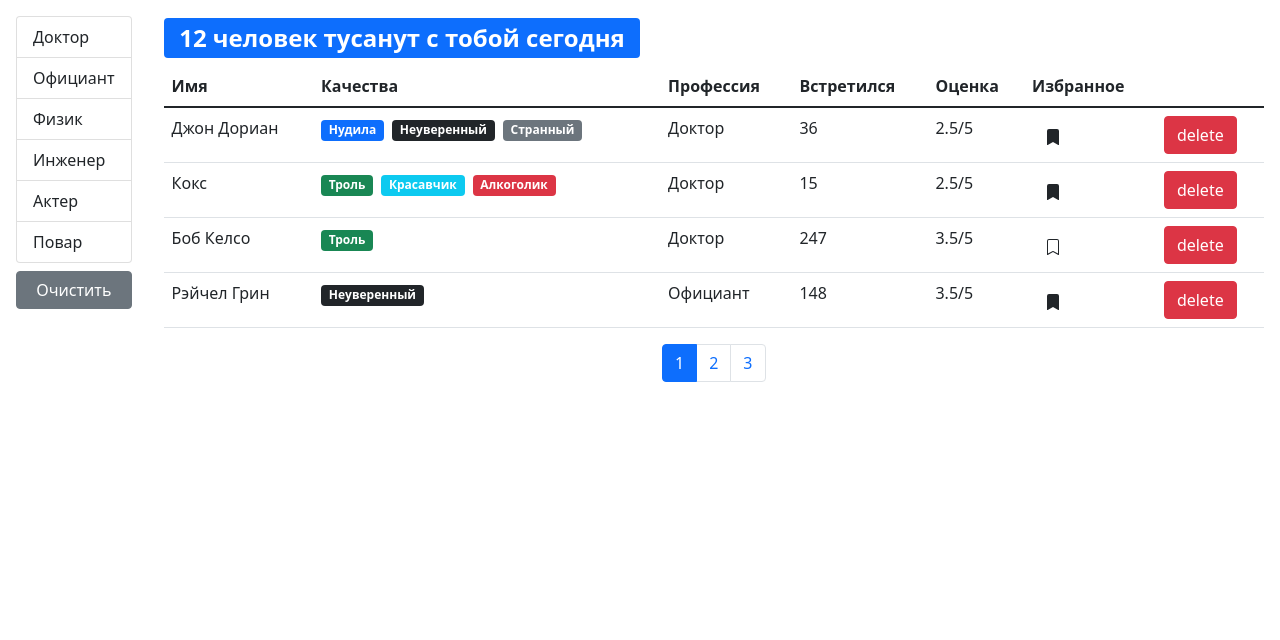
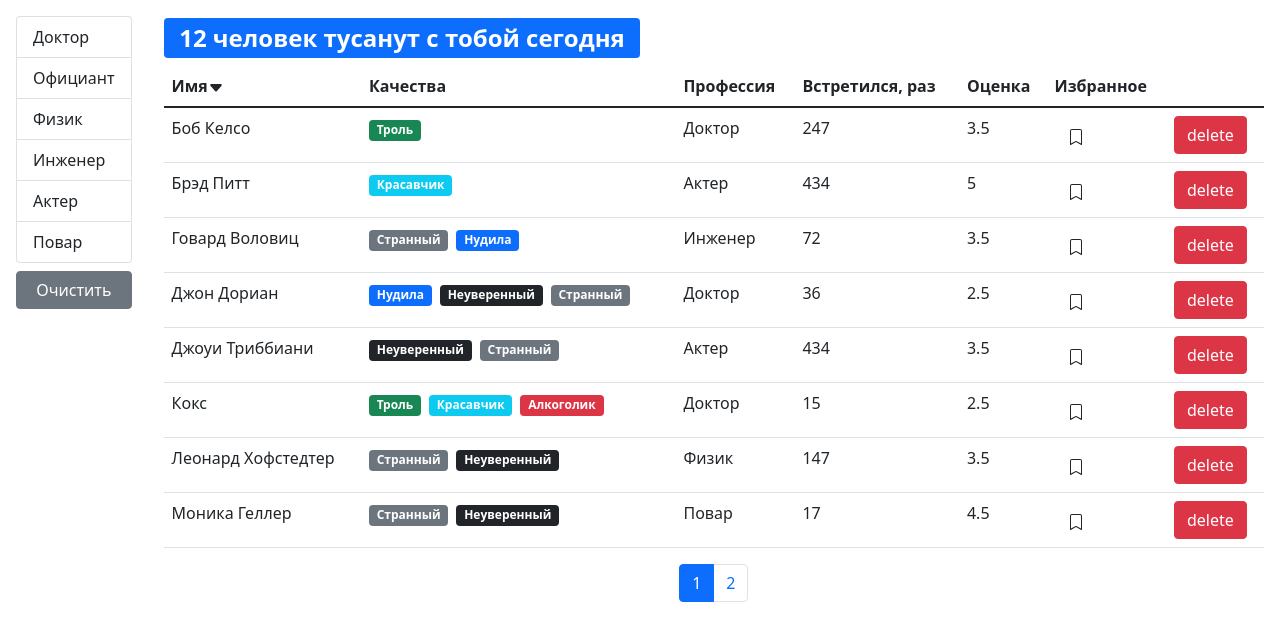
Before and after one commit to SudakovArtem/fast-company, a React (Create React App) app: page / in a window 1280 px wide. Shown: the top 640 px of the page. Built offline with nearby package versions, Linux system fonts and the light colour scheme.

Commit message:
добавляет решение задания 7 урока

```diff
--- a/src/api/fake.api/user.api.js
+++ b/src/api/fake.api/user.api.js
@@ -39,7 +39,8 @@ const users = [
     profession: professions.doctor,
     qualities: [qualities.tedious, qualities.uncertain, qualities.strange],
     completedMeetings: 36,
-    rate: 2.5
+    rate: 2.5,
+    bookmark: false
   },
   {
     _id: '67rdca3eeb7f6fgeed471816',
@@ -47,7 +48,8 @@ const users = [
     profession: professions.doctor,
     qualities: [qualities.buller, qualities.handsome, qualities.alcoholic],
     completedMeetings: 15,
-    rate: 2.5
+    rate: 2.5,
+    bookmark: false
   },
   {
     _id: '67rdca3eeb7f6fgeed471817',
@@ -55,7 +57,8 @@ const users = [
     profession: professions.doctor,
     qualities: [qualities.buller],
     completedMeetings: 247,
-    rate: 3.5
+    rate: 3.5,
+    bookmark: false
   },
   {
     _id: '67rdca3eeb7f6fgeed471818',
@@ -63,7 +66,8 @@ const users = [
     profession: professions.waiter,
     qualities: [qualities.uncertain],
     completedMeetings: 148,
-    rate: 3.5
+    rate: 3.5,
+    bookmark: false
   },
   {
     _id: '67rdca3eeb7f6fgeed471819',
@@ -71,7 +75,8 @@ const users = [
     profession: professions.physics,
     qualities: [qualities.strange, qualities.tedious],
     completedMeetings: 37,
-    rate: 4.6
+    rate: 4.6,
+    bookmark: false
   },
   {
     _id: '67rdca3eeb7f6fgeed471820',
@@ -79,7 +84,8 @@ const users = [
     profession: professions.physics,
     qualities: [qualities.strange, qualities.uncertain],
     completedMeetings: 147,
-    rate: 3.5
+    rate: 3.5,
+    bookmark: false
   },
   {
     _id: '67rdca3eeb7f6fgeed471821',
@@ -87,7 +93,8 @@ const users = [
     profession: professions.engineer,
     qualities: [qualities.strange, qualities.tedious],
     completedMeetings: 72,
-    rate: 3.5
+    rate: 3.5,
+    bookmark: false
   },
   {
     _id: '67rdca3eeb7f6fgeed471822',
@@ -95,7 +102,8 @@ const users = [
     profession: professions.engineer,
     qualities: [qualities.handsome],
     completedMeetings: 72,
-    rate: 5
+    rate: 5,
+    bookmark: false
   },
   {
     _id: '67rdca3eeb7f6fgeed471823',
@@ -103,7 +111,8 @@ const users = [
     profession: professions.cook,
     qualities: [qualities.strange, qualities.uncertain],
     completedMeetings: 17,
-    rate: 4.5
+    rate: 4.5,
+    bookmark: false
   },
   {
     _id: '67rdca3eeb7f6fgeed471824',
@@ -111,7 +120,8 @@ const users = [
     profession: professions.cook,
     qualities: [qualities.handsome, qualities.buller],
     completedMeetings: 17,
-    rate: 4.5
+    rate: 4.5,
+    bookmark: false
   },
   {
     _id: '67rdca3eeb7f6fgeed47181f',
@@ -119,7 +129,8 @@ const users = [
     profession: professions.actor,
     qualities: [qualities.uncertain, qualities.strange],
     completedMeetings: 434,
-    rate: 3.5
+    rate: 3.5,
+    bookmark: false
   },
   {
     _id: '67rdca3eeb7f6fgeed47181r',
@@ -127,7 +138,8 @@ const users = [
     profession: professions.actor,
     qualities: [qualities.handsome],
     completedMeetings: 434,
-    rate: 5
+    rate: 5,
+    bookmark: false
   }
 ];
 
--- a/src/app.jsx
+++ b/src/app.jsx
@@ -1,54 +1,9 @@
-import React, {useEffect, useState} from 'react';
-import api from './api';
+import React from 'react';
 import Users from './components/users';
 
 const App = () => {
-  // const initialState = api.users.fetchAll().map((user) => ({
-  //   ...user,
-  //   bookmark: Math.random() < 0.5
-  // }));
-  const titles = [
-    'Имя',
-    'Качества',
-    'Профессия',
-    'Встретился',
-    'Оценка',
-    'Избранное',
-    ''
-  ];
-  const [users, setUsers] = useState();
-  useEffect(() => {
-    api.users.fetchAll().then((data) =>
-      setUsers(
-        data.map((user) => ({
-          ...user,
-          bookmark: Math.random() < 0.5
-        }))
-      )
-    );
-  }, []);
-
-  const handleDelete = (userId) =>
-    setUsers(users.filter((user) => user._id !== userId));
-
-  const handleMark = (userId) => {
-    const usersClone = [...users];
-    const currentUser = usersClone.find((user) => user._id === userId);
-    currentUser.bookmark = !currentUser.bookmark;
-    setUsers(usersClone);
-  };
-
   return (
-    <>
-      {users && (
-        <Users
-          titles={titles}
-          users={users}
-          onDelete={handleDelete}
-          onMark={handleMark}
-        />
-      )}
-    </>
+    <Users/>
   );
 };
 
--- /dev/null
+++ b/src/components/qualitiesList.jsx
@@ -0,0 +1,19 @@
+import React from 'react';
+import PropTypes from 'prop-types';
+import Quality from './quality';
+
+const QualitiesList = ({qualities}) => {
+  return (
+    <>
+      {qualities.map((quality) => (
+        <Quality key={quality._id} {...quality} />
+      ))}
+    </>
+  );
+};
+
+QualitiesList.propTypes = {
+  qualities: PropTypes.array.isRequired
+};
+
+export default QualitiesList;
--- /dev/null
+++ b/src/components/table.jsx
@@ -0,0 +1,16 @@
+import React from 'react';
+import PropTypes from 'prop-types';
+
+const Table = ({children}) => {
+  return (
+    <table className="table">
+      {children}
+    </table>
+  );
+};
+
+Table.propTypes = {
+  children: PropTypes.array.isRequired
+};
+
+export default Table;
--- /dev/null
+++ b/src/components/tableBody.jsx
@@ -0,0 +1,39 @@
+import React from 'react';
+import PropTypes from 'prop-types';
+import _ from 'lodash';
+
+const TableBody = ({
+  data,
+  columns
+}) => {
+  const renderContent = (item, column) => {
+    if (columns[column].component) {
+      const component = columns[column].component;
+      if (typeof component === 'function') {
+        return component(item);
+      }
+      return component;
+    }
+    return _.get(item, columns[column].path);
+  };
+  return (
+    <tbody>
+    {data.map((item) => (
+      <tr key={item._id}>
+        {Object.keys(columns).map((column) => (
+          <td key={column}>
+            {renderContent(item, column)}
+          </td>
+        ))}
+      </tr>
+    ))}
+    </tbody>
+  );
+};
+
+TableBody.propTypes = {
+  data: PropTypes.array.isRequired,
+  columns: PropTypes.object.isRequired
+};
+
+export default TableBody;
--- /dev/null
+++ b/src/components/tableHeader.jsx
@@ -0,0 +1,47 @@
+import React from 'react';
+import PropTypes from 'prop-types';
+
+const TableHeader = ({
+  onSort,
+  selectedSort,
+  columns
+}) => {
+  const handleSort = (item) => {
+    if (selectedSort.path === item) {
+      onSort((selectedSort) => ({
+        ...selectedSort,
+        order: selectedSort.order === 'asc' ? 'desc' : 'asc'
+      }));
+    } else {
+      onSort({
+        path: item,
+        order: 'asc'
+      });
+    }
+  };
+
+  return (
+    <thead>
+    <tr>
+      {Object.keys(columns).map((column) => (
+        <th onClick={columns[column].path ? () => handleSort(columns[column].path) : undefined} key={column}
+            scope="col"
+            {...{role: columns[column].path && 'button'}}>
+          {columns[column].name}
+          {selectedSort.path === columns[column].path && <svg xmlns="http://www.w3.org/2000/svg" width="16" height="16" fill="currentColor" viewBox="0 0 16 16">
+            {selectedSort.order === 'asc' ? <path d="M7.247 11.14 2.451 5.658C1.885 5.013 2.345 4 3.204 4h9.592a1 1 0 0 1 .753 1.659l-4.796 5.48a1 1 0 0 1-1.506 0z"/> : <path d="m7.247 4.86-4.796 5.481c-.566.647-.106 1.659.753 1.659h9.592a1 1 0 0 0 .753-1.659l-4.796-5.48a1 1 0 0 0-1.506 0z"/>}
+          </svg>}
+        </th>
+      ))}
+    </tr>
+    </thead>
+  );
+};
+
+TableHeader.propTypes = {
+  onSort: PropTypes.func.isRequired,
+  selectedSort: PropTypes.object.isRequired,
+  columns: PropTypes.object.isRequired
+};
+
+export default TableHeader;
--- a/src/components/users.jsx
+++ b/src/components/users.jsx
@@ -1,21 +1,26 @@
 import React, {useEffect, useState} from 'react';
-import User from './user';
 import SearchStatus from './searchStatus';
 import Pagination from './pagination';
 import {paginate} from '../utils/paginate';
-import PropTypes from 'prop-types';
 import api from '../api';
 import GroupList from './groupList';
+import UsersTable from './usersTable';
+import _ from 'lodash';
 
-const Users = ({
-  titles,
-  users: allUsers,
-  ...rest
-}) => {
+const Users = () => {
   const [currentPage, setCurrentPage] = useState(1);
   const [professions, setProfessions] = useState();
   const [selectedProf, setSelectedProf] = useState();
-  const pageSize = 4;
+  const [sortBy, setSortBy] = useState({
+    path: 'name',
+    order: 'asc'
+  });
+  const [users, setUsers] = useState();
+
+  useEffect(() => {
+    api.users.fetchAll().then((data) => setUsers(data));
+  }, []);
+
   useEffect(() => {
     api.professions.fetchAll().then((data) => setProfessions(data));
   }, []);
@@ -24,6 +29,16 @@ const Users = ({
     setCurrentPage(1);
   }, [selectedProf]);
 
+  const handleDelete = (userId) =>
+    setUsers(users.filter((user) => user._id !== userId));
+
+  const handleMark = (userId) => {
+    const usersClone = [...users];
+    const currentUser = usersClone.find((user) => user._id === userId);
+    currentUser.bookmark = !currentUser.bookmark;
+    setUsers(usersClone);
+  };
+
   const handleProfessionSelect = (item) => {
     setSelectedProf(item);
   };
@@ -31,12 +46,19 @@ const Users = ({
   const handlePageChange = (pageIndex) => {
     setCurrentPage(pageIndex);
   };
-  const filteredUsers = selectedProf ? allUsers.filter(user => JSON.stringify(user.profession) === JSON.stringify(selectedProf)) : allUsers;
+
+  const handleSort = (item) => {
+    setSortBy(item);
+  };
+
+  const pageSize = 8;
+
+  if (users) {
+    const filteredUsers = selectedProf ? users.filter(user => JSON.stringify(user.profession) === JSON.stringify(selectedProf)) : users;
     const count = filteredUsers.length;
-  const users = paginate(filteredUsers, currentPage, pageSize);
-  const clearFilter = () => {
-    setSelectedProf();
-  };
+    const sortedUsers = _.orderBy(filteredUsers, [sortBy.path], [sortBy.order]);
+    const usersCrop = paginate(sortedUsers, currentPage, pageSize);
+    const clearFilter = () => setSelectedProf();
 
     return (
       <div className="d-flex">
@@ -55,22 +77,12 @@ const Users = ({
         <div className="d-flex flex-column flex-grow-1 p-3">
           <SearchStatus number={count}/>
           {count ? (
-          <table className="table">
-            <thead>
-            <tr>
-              {titles.map((title) => (
-                <th key={title} scope="col">
-                  {title}
-                </th>
-              ))}
-            </tr>
-            </thead>
-            <tbody>
-            {users.map((user) => (
-              <User key={user._id} {...user} {...rest} />
-            ))}
-            </tbody>
-          </table>
+            <UsersTable
+              users={usersCrop}
+              onSort={handleSort}
+              selectedSort={sortBy}
+              onDelete={handleDelete}
+              onMark={handleMark}/>
           ) : null}
           <div className="d-flex justify-content-center">
             <Pagination
@@ -83,11 +95,9 @@ const Users = ({
         </div>
       </div>
     );
-};
-
-Users.propTypes = {
-  titles: PropTypes.array.isRequired,
-  users: PropTypes.array.isRequired
+  } else {
+    return 'loading...';
+  }
 };
 
 export default Users;
--- /dev/null
+++ b/src/components/usersTable.jsx
@@ -0,0 +1,63 @@
+import React from 'react';
+import PropTypes from 'prop-types';
+import TableHeader from './tableHeader';
+import TableBody from './tableBody';
+import Bookmark from './bookmark';
+import QualitiesList from './qualitiesList';
+import Table from './table';
+
+const UsersTable = ({
+  users,
+  onSort,
+  selectedSort,
+  onMark,
+  onDelete
+}) => {
+  const columns = {
+    name: {
+      name: 'Имя',
+      path: 'name'
+    },
+    qualities: {
+      name: 'Качества',
+      component: (user) => <QualitiesList qualities={user.qualities}/>
+    },
+    profession: {
+      name: 'Профессия',
+      path: 'profession.name'
+    },
+    completedMeetings: {
+      name: 'Встретился, раз',
+      path: 'completedMeetings'
+    },
+    rate: {
+      name: 'Оценка',
+      path: 'rate'
+    },
+    bookmark: {
+      name: 'Избранное',
+      path: 'bookmark',
+      component: (user) => <Bookmark checked={user.bookmark} onMark={onMark} id={user._id}/>
+    },
+    delete: {
+      component: (user) => <button type="button" className="btn btn-danger" onClick={onDelete.bind(null, user._id)}>delete</button>
+    }
+  };
+
+  return (
+    <Table>
+      <TableHeader {...{onSort, selectedSort, columns}} />
+      <TableBody {...{columns, data: users}} />
+    </Table>
+  );
+};
+
+UsersTable.propTypes = {
+  users: PropTypes.array,
+  onSort: PropTypes.func,
+  selectedSort: PropTypes.object,
+  onMark: PropTypes.func.isRequired,
+  onDelete: PropTypes.func.isRequired
+};
+
+export default UsersTable;
```
Lines whose indentation alone changed are shown as unchanged.
